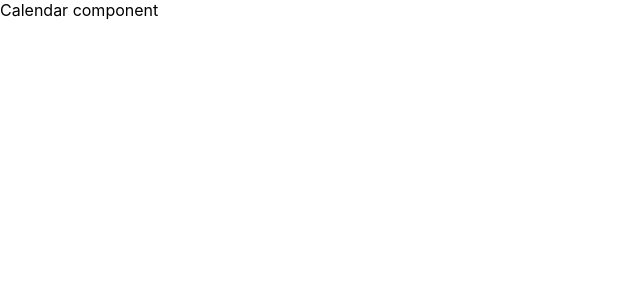
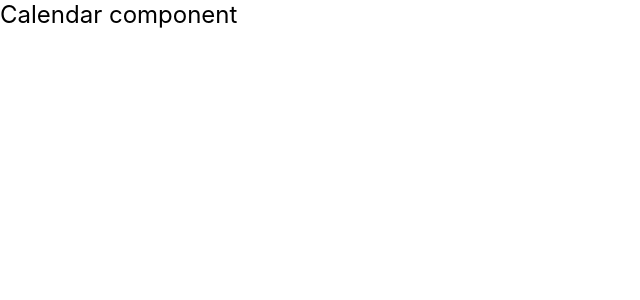
Before and after one commit to AndreaBForce/ReactCalendarComponent, a React (Create React App) app in the folder calendar-app/: page / in a window 1280 px wide. Shown: the top 300 px of the page, without its empty margins (0-640 px from the left). Built offline with nearby package versions, Linux system fonts and the light colour scheme.

Commit message:
change component from class to functional

```diff
--- a/calendar-app/src/App.js
+++ b/calendar-app/src/App.js
@@ -1,13 +1,12 @@
 import logo from './logo.svg';
 import './App.css';
-import './components/Calendar';
 import Calendar from './components/Calendar';
 
 function App() {
   return (
-  <Calendar>
-
-  </Calendar>
+    <div>
+      <Calendar />
+    </div>
   );
 }
 
--- a/calendar-app/src/components/Calendar.js
+++ b/calendar-app/src/components/Calendar.js
@@ -1,13 +1,12 @@
 import React, { Component } from 'react';
+import './style.css';
 
-export default class Calendar extends Component{
+function Calendar(){
+    return (
+        <div className='title'>
+            Calendar component
+        </div>
+    );
+}
 
-
-    render(){
-        return (
-            <div>
-                Calendar component
-            </div>
-        );
-    }
-}
+export default Calendar;
--- /dev/null
+++ b/calendar-app/src/components/style.css
@@ -0,0 +1,3 @@
+.title {
+    font-size: 24px;
+}
```
